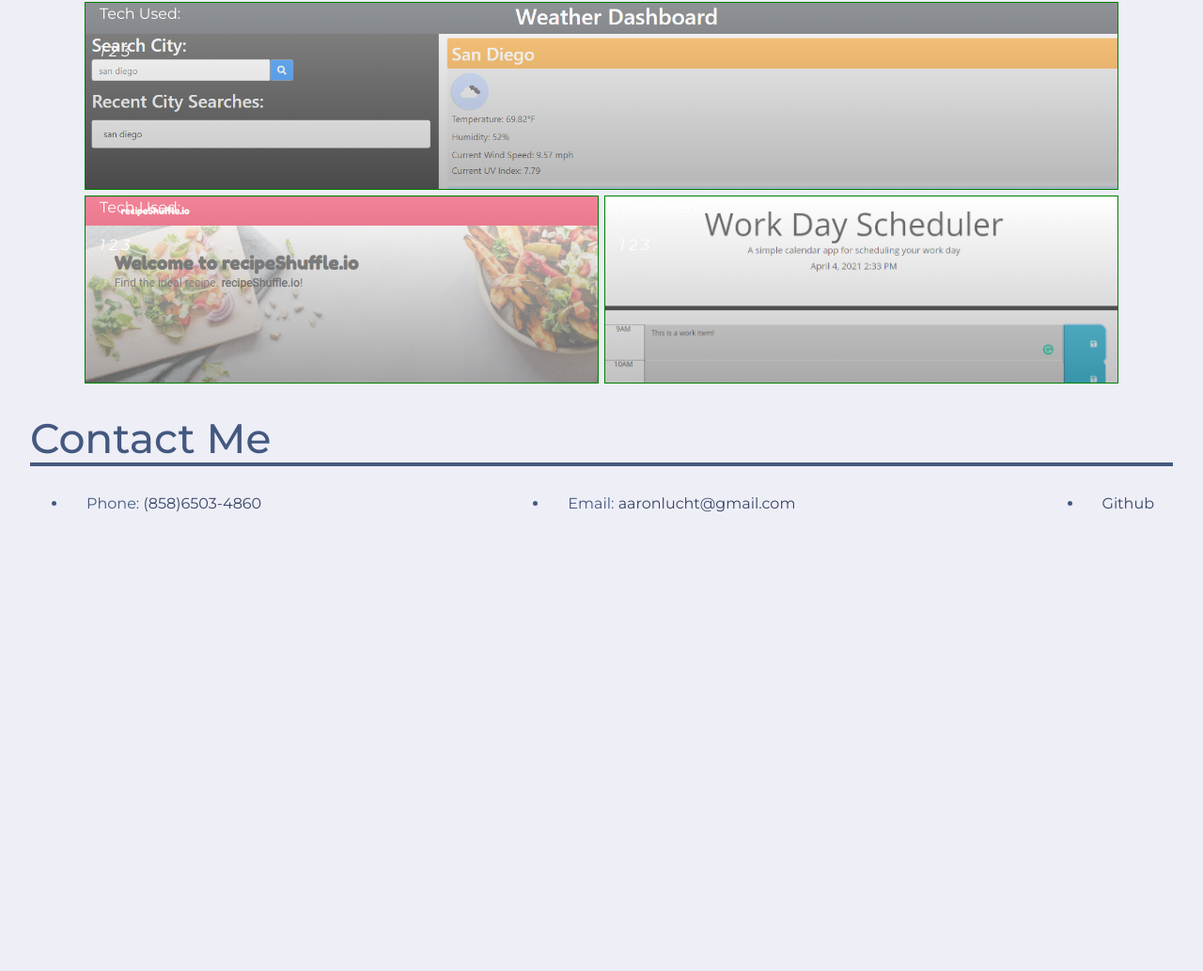
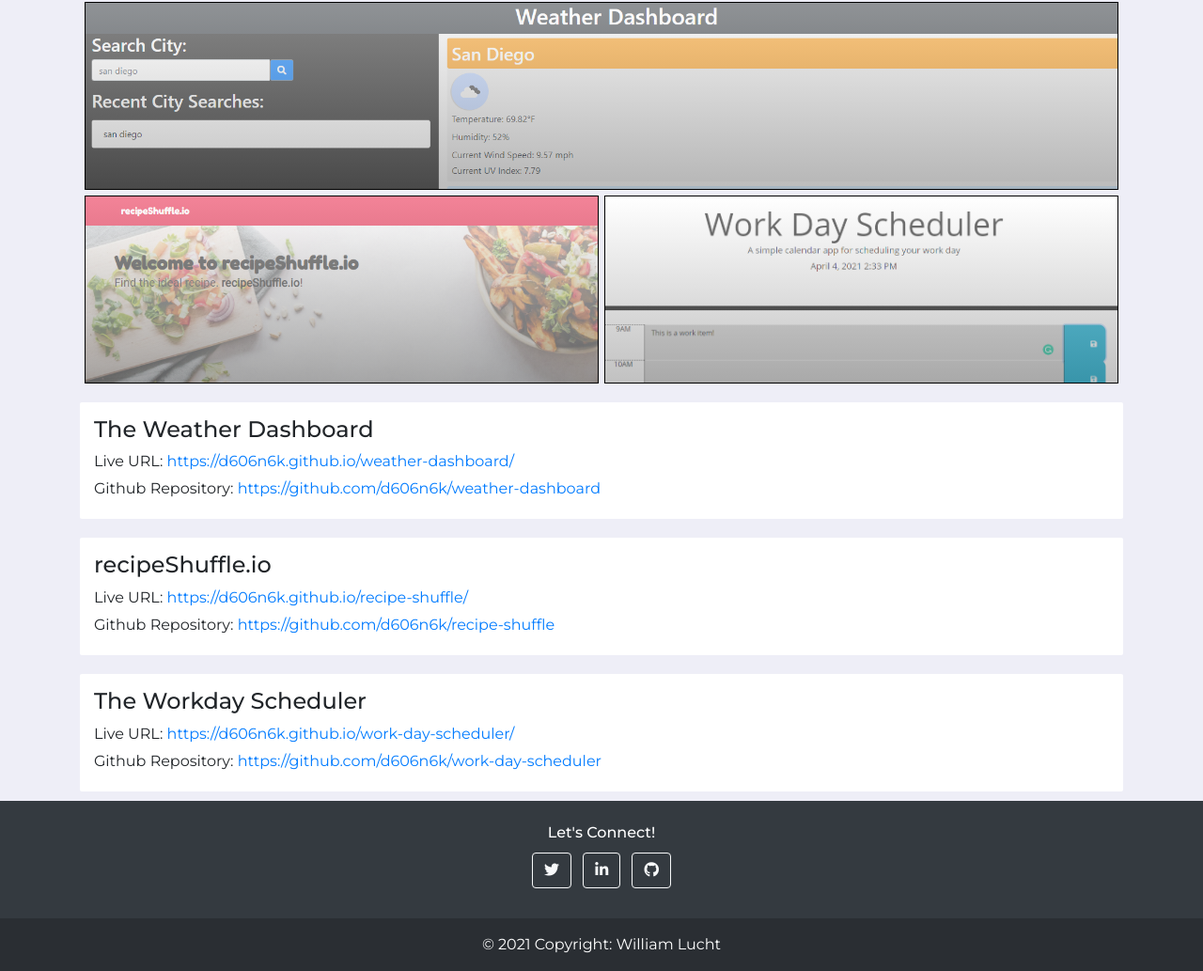
Before and after one commit to d606n6k/william-portfolio, a plain HTML site: page index.html in a window 1280 px wide. Shown: the part 486-1519 px from the top of the page at 94% size. Before the commit the page ends 1102 px from the top, so only its background shows below. Drawn offline with nearby package versions, Linux system fonts and the light colour scheme.

Commit message:
final clean up. Added new footer/contact-me section at bottom of page. Misc code clean up

```diff
--- a/assets/styles/style.css
+++ b/assets/styles/style.css
@@ -1,4 +1,7 @@
 /* Begin Custom Styles */
+html {
+    scroll-behavior: smooth;
+}
 body{
     background-color: #EEEEF7;
     font-family: 'Montserrat', sans-serif;
@@ -144,8 +147,7 @@ h1 {
 }
 
 .boxx{
-    background-color: rgb(255, 152, 152);
-    border: solid 1px green;
+    border: solid 1px rgb(0, 0, 0);
     color: white;
 }
 
@@ -197,6 +199,21 @@ h1 {
 #project-examp-three {
     width: 100%;
     height: 100%;
+}
+
+.project-info {
+    margin-top: 20px;
+    background-color: white;
+    padding: 15px;
+    border-radius: 2px;
+}
+
+.project-info p {
+    margin-bottom: 5px;
+}
+
+.work-stuff:last-child{
+    margin-bottom: 10px;
 }
 
 /* Contact Me Section */
--- a/index.html
+++ b/index.html
@@ -11,6 +11,7 @@
     <link rel="preconnect" href="https://fonts.gstatic.com">
     <link rel="preconnect" href="https://fonts.gstatic.com">
 <link href="https://fonts.googleapis.com/css2?family=Montserrat:ital,wght@0,100;0,200;0,300;0,400;0,500;0,600;1,100;1,200;1,300;1,400;1,500;1,900&display=swap" rel="stylesheet">
+<link rel="stylesheet" href="https://pro.fontawesome.com/releases/v5.10.0/css/all.css" integrity="sha384-AYmEC3Yw5cVb3ZcuHtOA93w35dYTsvhLPVnYs9eStHfGJvOvKxVfELGroGkvsg+p" crossorigin="anonymous"/>
 <script src="https://code.jquery.com/jquery-3.5.1.slim.min.js" integrity="sha384-DfXdz2htPH0lsSSs5nCTpuj/zy4C+OGpamoFVy38MVBnE+IbbVYUew+OrCXaRkfj" crossorigin="anonymous"></script>
 </head>
 <body>
@@ -53,43 +54,52 @@
                     <h2>Work</h2>
                 </div>
                 </div>
-                <div class="container-md">
+                <div class="container-md work-stuff">
                     <div id="work-examples" class="content row">
-                        <!-- 3 rows -->
                             <div id="work-example-1" class="col-xl-12 boxx">
+
                                 <div id="project-examp-one">
-                                    <p>Tech Used:</p>
+                                    <!-- <p>Tech Used:</p>
                                     <i>1</i>
                                     <i>2</i>
-                                    <i>3</i>
+                                    <i>3</i>  -->
                                 </div>
                             </div>
                             <div id="work-example-2" class="col-sm boxx">
                                 <div id="project-examp-two">
-                                    <p>Tech Used:</p>
+                                    <!-- <p>Tech Used:</p>
                                     <i>1</i>
                                     <i>2</i>
-                                    <i>3</i>
+                                    <i>3</i> -->
                                 </div>
                             </div>
                             <div id="work-example-3" class="col-sm boxx">
                                 <div id="project-examp-three">
-                                    <p>Tech Used:</p>
+                                    <!-- <p>Tech Used:</p>
                                     <i>1</i>
                                     <i>2</i>
-                                    <i>3</i>
+                                    <i>3</i> -->
                                 </div>
                             </div>
-                        <!-- <div class=" boxx">
-                            left
                     </div>
-                        <div class=" boxx">
-                            right
-                        </div> -->
+                    <div class="project-info">
+                        <h4>The Weather Dashboard</h4>
+                        <p>Live URL: <a href="https://d606n6k.github.io/weather-dashboard/" target="_blank">https://d606n6k.github.io/weather-dashboard/</a></p>
+                        <p>Github Repository: <a href="https://github.com/d606n6k/weather-dashboard" target="_blank">https://github.com/d606n6k/weather-dashboard</a></p>
+                    </div>
+                    <div class="project-info">
+                        <h4>recipeShuffle.io</h4>
+                        <p>Live URL: <a href="https://d606n6k.github.io/recipe-shuffle/" target="_blank">https://d606n6k.github.io/recipe-shuffle/</a></p>
+                        <p>Github Repository: <a href="https://github.com/d606n6k/recipe-shuffle" target="_blank">https://github.com/d606n6k/recipe-shuffle</a></p>
+                    </div>
+                    <div class="project-info">
+                        <h4>The Workday Scheduler</h4>
+                        <p>Live URL: <a href="https://d606n6k.github.io/work-day-scheduler/" target="_blank">https://d606n6k.github.io/work-day-scheduler/</a></p>
+                        <p>Github Repository: <a href="https://github.com/d606n6k/work-day-scheduler" target="_blank">https://github.com/d606n6k/work-day-scheduler</a></p>
                     </div>
                 </div>
             </section>
-        <section id="contact-me">
+            <!-- <section id="contact-me">
                 <div>
                     <section id="contact-me-inner" class="flex-wrap">
                         <h2>Contact Me</h2>
@@ -100,9 +110,35 @@
                         </ul>
                     </section>
                 </div>
-        </section>
+            </section> -->
         </section>
     </main>
+    <footer id="contact-me" class="bg-dark text-center text-white">
+        <!-- Grid container -->
+        <div class="container p-4 pb-0">
+            <h6>Let's Connect!</h6>
+          <!-- Section: Social media -->
+          <section class="mb-1">
+            <!-- Twitter -->
+            <a class="btn btn-outline-light btn-floating m-1" href="https://twitter.com/emericas1" target="_blank" role="button"
+              ><i class="fab fa-twitter"></i
+            ></a>
+            <!-- Linkedin -->
+            <a class="btn btn-outline-light btn-floating m-1" href="https://www.linkedin.com/in/williamlucht/" target="_blank" role="button"
+              ><i class="fab fa-linkedin-in"></i
+            ></a>
+            <!-- Github -->
+            <a class="btn btn-outline-light btn-floating m-1" href="https://github.com/d606n6k" role="button"
+              ><i class="fab fa-github"></i
+            ></a>
+          </section>
+          <!-- Section: Social media -->
+        </div>
+        <div class="text-center p-3" style="background-color: rgba(0, 0, 0, 0.2);">
+          © 2021 Copyright:
+          <a class="text-white" href="https://github.com/d606n6k" target="_blank">William Lucht</a>
+        </div>
+      </footer>
     <script src="./assets/scripts/script.js"></script>
 </body>
 </html>
```
Lines whose indentation alone changed are shown as unchanged.
